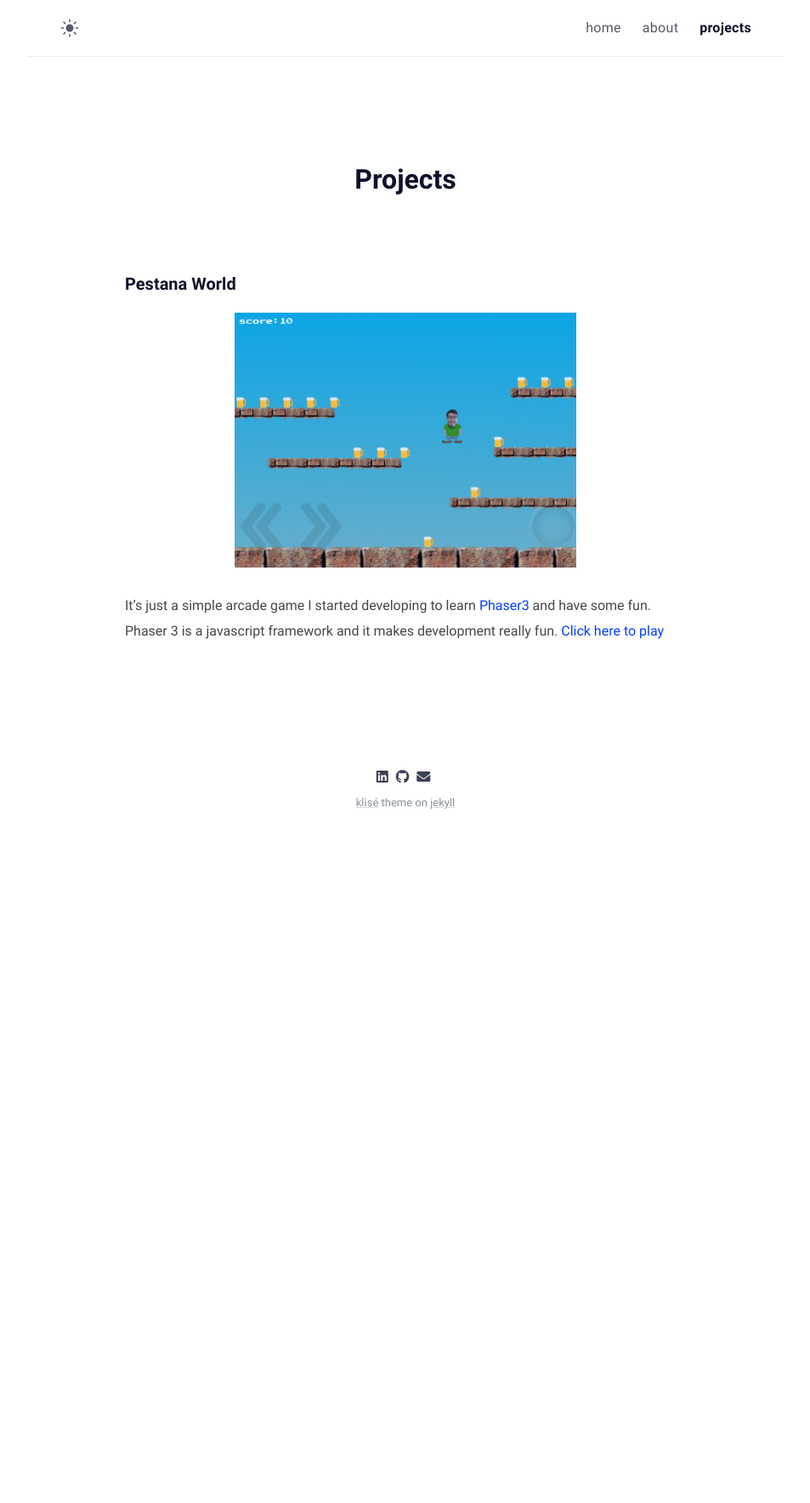
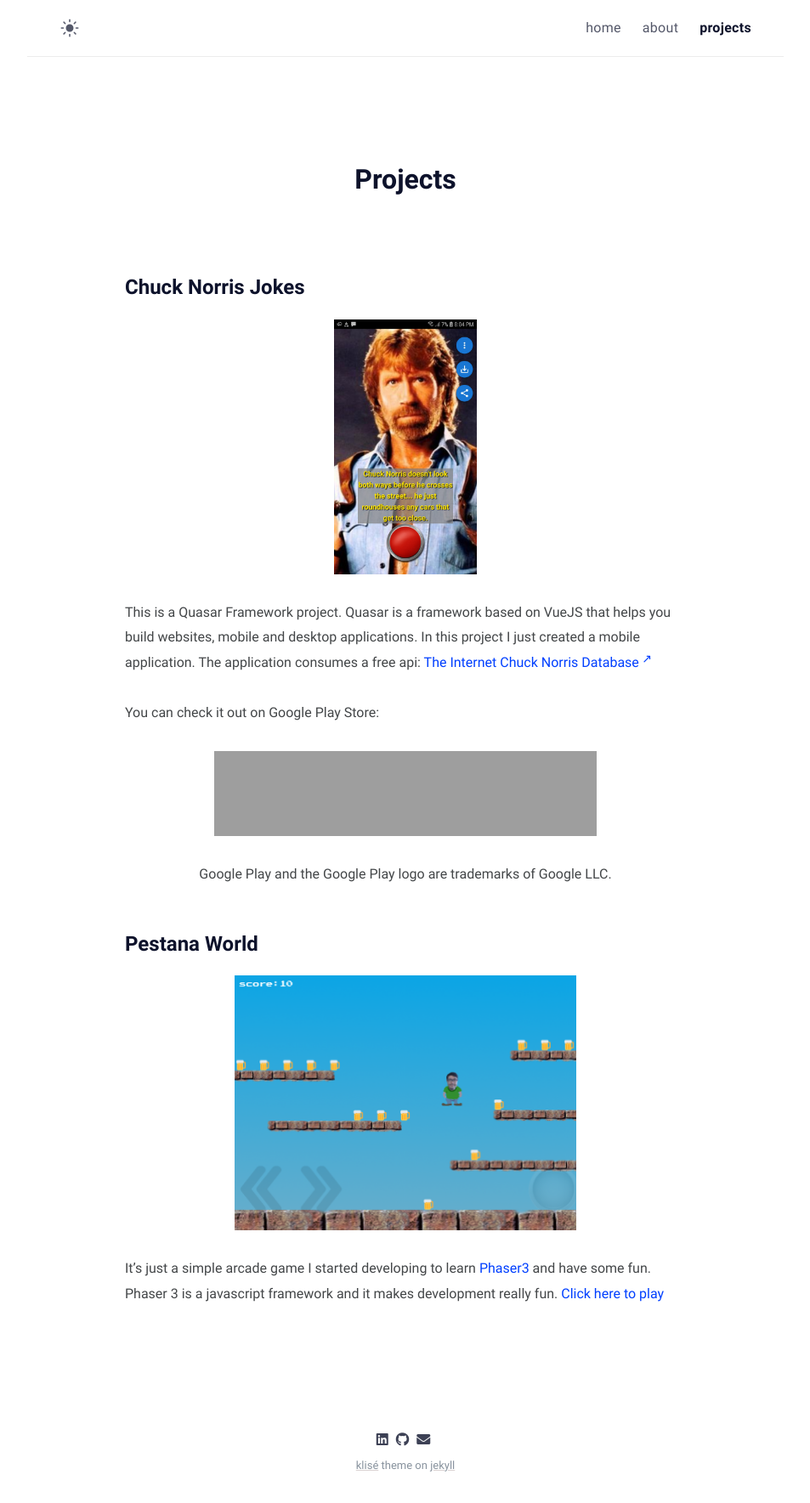
Before and after one commit to andrepestana/andrepestana.github.io.old, a Jekyll site: the page built from projects.md, in a window 1280 px wide. Shown: the whole page at 85% size, without its empty margins (163-1116 px from the left). Built offline with Jekyll 4.4.1, drawn with Linux system fonts in a browser that asks for light colours; before the commit the page ends 989 px from its top, so only the background shows below that; grey boxes are pictures that could not be loaded.

Commit message:
edited projects

```diff
--- a/projects.md
+++ b/projects.md
@@ -6,7 +6,22 @@ excerpt: Some of my personal projects
 comments: false
 ---
 
-#### Pestana World
+# Chuck Norris Jokes
+
+![alt text](/cn/phone.jpg "Chuck Norris Jokes app on phone"){:height="300px"}
+{: style="text-align: center"}
+
+This is a Quasar Framework project. Quasar is a framework based on VueJS that helps you build websites, mobile and desktop applications. In this project I just created a mobile application. The application consumes a free api: [The Internet Chuck Norris Database](http://www.icndb.com/api/){:target="_blank"}
+
+You can check it out on Google Play Store:
+
+<a href='https://play.google.com/store/apps/details?id=com.github.andrepestana&pcampaignid=pcampaignidMKT-Other-global-all-co-prtnr-py-PartBadge-Mar2515-1'><img alt='Get it on Google Play' src='https://play.google.com/intl/en_us/badges/static/images/badges/en_badge_web_generic.png' style="height:100px;" /></a>
+{: style="text-align: center"}
+
+Google Play and the Google Play logo are trademarks of Google LLC.
+{: style="text-align: center"}
+
+# Pestana World
 
 [![alt text](/projects/pestana_world.png "Pestana World"){:height="300px"}](/pestana-world/)
 {: style="text-align: center"}
```
Also changed, not shown: bookmarks.md (added, +11 -0 lines), 4 other files.
